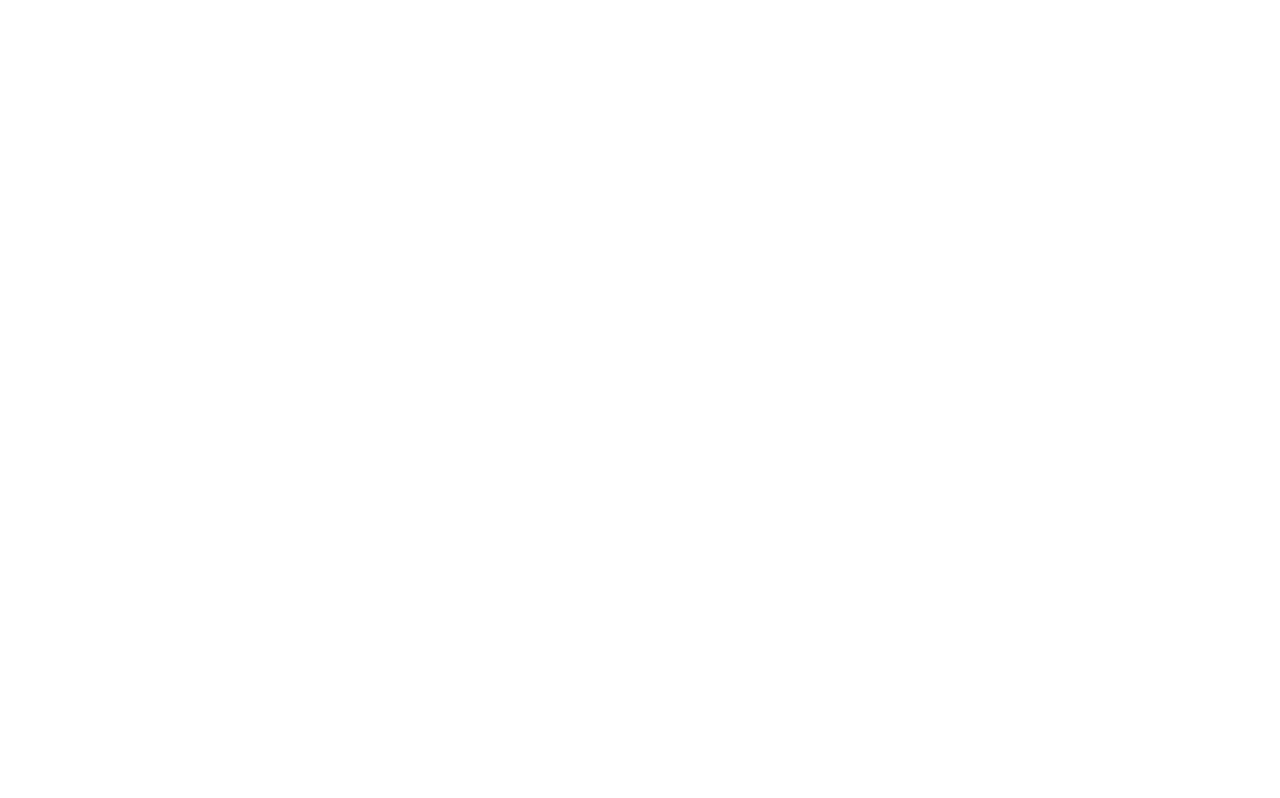
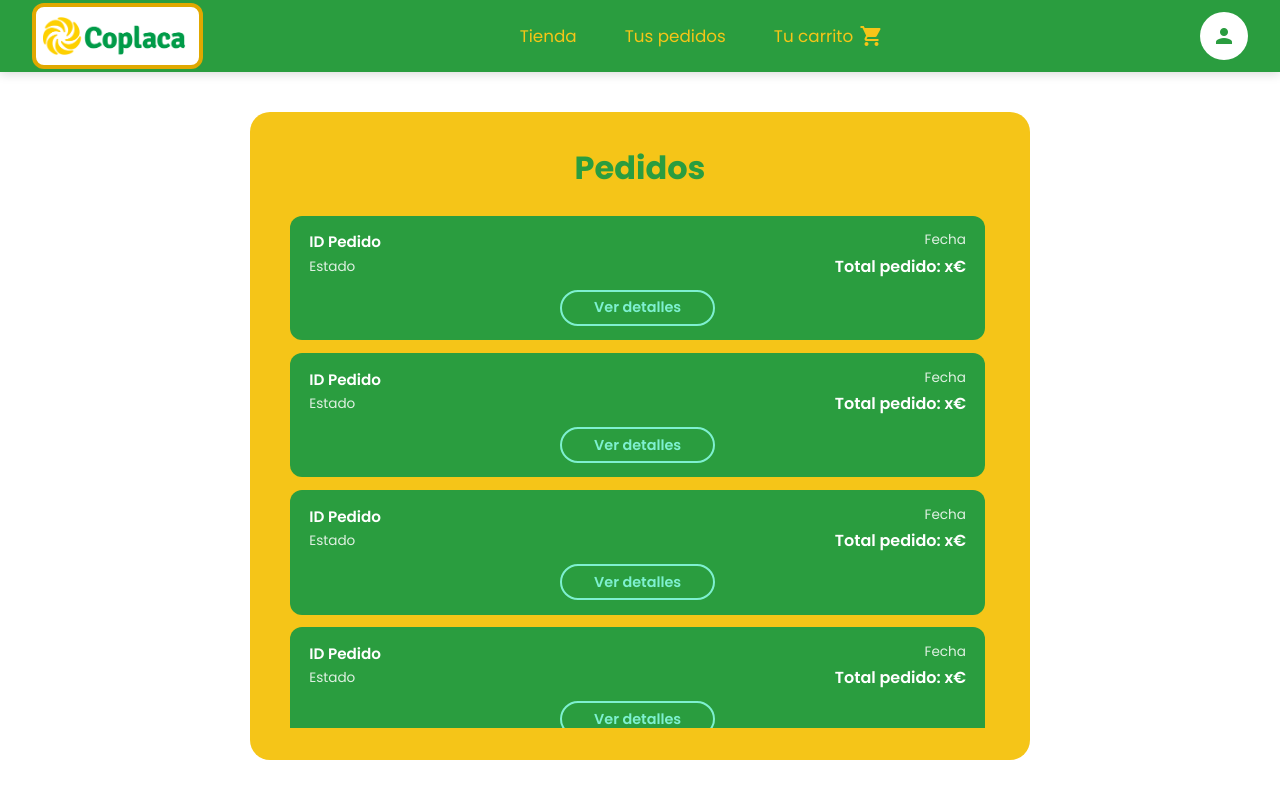
Before and after one commit to olisalesiano/coplaca-web-cliente, an Angular app: page /orders in a window 1280 px wide. Before the commit this address led to /. Built offline with nearby package versions, Linux system fonts and the light colour scheme.

Commit message:
orders:"Primer commit cambios visuales del componente"

```diff
--- a/src/app/app.routes.ts
+++ b/src/app/app.routes.ts
@@ -4,6 +4,7 @@
 import { ourProductsComponent } from './components/our-products/our-products.component';
 import { ProfileComponent } from './components/profile/profile.component';
 import { CartComponent } from './components/cart/cart.component';
+import { OrdersComponent } from './components/orders/orders.component';
 
 export const routes: Routes = [
   { path: 'login', component: LoginComponent },
@@ -12,4 +13,5 @@
   { path: 'our-products', component: ourProductsComponent },
   { path: 'profile', component: ProfileComponent },
   { path: 'cart', component: CartComponent },
+  { path: 'orders', component: OrdersComponent },
 ];
--- /dev/null
+++ b/src/app/components/orders/orders.component.css
@@ -0,0 +1,203 @@
+@import url('https://fonts.googleapis.com/css2?family=Poppins:wght@400;600;700&display=swap');
+
+:host {
+  display: flex;
+  flex-direction: column;
+  width: 100%;
+  min-height: 100vh;
+}
+
+/* ===== NAVBAR ===== */
+.navbar {
+  background-color: #2a9d3f;
+  display: flex;
+  align-items: center;
+  justify-content: space-between;
+  padding: 0 2rem;
+  height: 72px;
+  flex-shrink: 0;
+  position: sticky;
+  top: 0;
+  z-index: 100;
+  box-shadow: 0 2px 10px rgba(0, 0, 0, 0.15);
+}
+
+.navbar-logo {
+  display: flex;
+  align-items: center;
+  cursor: pointer;
+  background: white;
+  border-radius: 12px;
+  border: 4px solid #e0a800;
+  padding: 0.3rem 0.8rem 0.3rem 0.4rem;
+}
+
+.nav-logo-img {
+  width: 144px;
+  height: 48px;
+  object-fit: contain;
+}
+
+.navbar-links {
+  display: flex;
+  gap: 3rem;
+}
+
+.navbar-links a {
+  font-family: 'Poppins', sans-serif;
+  font-size: 1.05rem;
+  font-weight: 500;
+  color: #f5c518;
+  cursor: pointer;
+  display: flex;
+  align-items: center;
+  gap: 0.4rem;
+  transition: color 0.2s;
+  text-decoration: none;
+}
+
+.navbar-links a:hover {
+  color: white;
+}
+
+.profile-btn {
+  background: white;
+  border: none;
+  border-radius: 50%;
+  width: 48px;
+  height: 48px;
+  display: flex;
+  align-items: center;
+  justify-content: center;
+  cursor: pointer;
+  color: #2a9d3f;
+  transition: background 0.2s;
+}
+
+.profile-btn:hover {
+  background: #f0f0f0;
+}
+
+/* ===== MAIN ===== */
+.main-content {
+  flex: 1;
+  background: white;
+  display: flex;
+  justify-content: center;
+  align-items: flex-start;
+  padding: 2.5rem 3rem;
+  font-family: 'Poppins', sans-serif;
+  box-sizing: border-box;
+}
+
+/* ===== ORDERS CARD ===== */
+.orders-card {
+  background-color: #f5c518;
+  border-radius: 20px;
+  padding: 2rem 2.5rem;
+  width: 100%;
+  max-width: 780px;
+  display: flex;
+  flex-direction: column;
+  gap: 1rem;
+  max-height: calc(100vh - 72px - 5rem);
+}
+
+.orders-title {
+  font-size: 2rem;
+  font-weight: 700;
+  color: #2a9d3f;
+  text-align: center;
+  margin: 0 0 0.5rem 0;
+  flex-shrink: 0;
+}
+
+/* ===== SCROLL ===== */
+.orders-scroll {
+  display: flex;
+  flex-direction: column;
+  gap: 0.8rem;
+  overflow-y: auto;
+  padding-right: 0.3rem;
+}
+
+.orders-scroll::-webkit-scrollbar {
+  width: 6px;
+}
+.orders-scroll::-webkit-scrollbar-thumb {
+  background: #2a9d3f;
+  border-radius: 4px;
+}
+
+/* ===== ORDER ITEM ===== */
+.order-item {
+  background-color: #2a9d3f;
+  border-radius: 12px;
+  padding: 0.9rem 1.2rem;
+  display: flex;
+  flex-direction: column;
+  gap: 0.7rem;
+}
+
+.order-row {
+  display: flex;
+  justify-content: space-between;
+  align-items: flex-start;
+}
+
+.order-left {
+  display: flex;
+  flex-direction: column;
+  gap: 0.2rem;
+}
+
+.order-id {
+  font-size: 0.95rem;
+  font-weight: 600;
+  color: white;
+}
+
+.order-estado {
+  font-size: 0.85rem;
+  color: rgba(255, 255, 255, 0.85);
+}
+
+.order-right {
+  display: flex;
+  flex-direction: column;
+  align-items: flex-end;
+  gap: 0.2rem;
+}
+
+.order-fecha {
+  font-size: 0.85rem;
+  color: rgba(255, 255, 255, 0.85);
+}
+
+.order-total {
+  font-size: 1rem;
+  font-weight: 600;
+  color: white;
+}
+
+/* ===== BUTTON ===== */
+.btn-detalles {
+  align-self: center;
+  background: transparent;
+  border: 2px solid #7ef0d0;
+  border-radius: 30px;
+  padding: 0.35rem 2rem;
+  font-family: 'Poppins', sans-serif;
+  font-size: 0.9rem;
+  font-weight: 600;
+  color: #7ef0d0;
+  cursor: pointer;
+  transition:
+    background 0.2s,
+    color 0.2s;
+}
+
+.btn-detalles:hover {
+  background: #7ef0d0;
+  color: #1a5e28;
+}
--- /dev/null
+++ b/src/app/components/orders/orders.component.html
@@ -0,0 +1,45 @@
+<link href="https://fonts.googleapis.com/icon?family=Material+Icons" rel="stylesheet" />
+<!-- NAVBAR -->
+<nav class="navbar">
+  <div class="navbar-logo" (click)="goToShop()">
+    <img src="/assets/logo/logo-coplaca-apaisado.png" alt="Coplaca logo" class="nav-logo-img" />
+  </div>
+
+  <div class="navbar-links">
+    <a (click)="goToShop()">Tienda</a>
+    <a (click)="goToOrders()">Tus pedidos</a>
+    <a (click)="goToCart()">
+      Tu carrito
+      <mat-icon>shopping_cart</mat-icon>
+    </a>
+  </div>
+
+  <button class="profile-btn" (click)="goToProfile()">
+    <mat-icon>person</mat-icon>
+  </button>
+</nav>
+
+<!-- MAIN -->
+<main class="main-content">
+  <div class="orders-card">
+    <h2 class="orders-title">Pedidos</h2>
+
+    <div class="orders-scroll">
+      <!-- HARDCODEADO -->
+      <div class="order-item" *ngFor="let p of pedidos">
+        <div class="order-row">
+          <div class="order-left">
+            <span class="order-id">{{ p.id }}</span>
+            <span class="order-estado">{{ p.estado }}</span>
+          </div>
+          <div class="order-right">
+            <span class="order-fecha">{{ p.fecha }}</span>
+            <span class="order-total">Total pedido: {{ p.total }}</span>
+          </div>
+        </div>
+        <button class="btn-detalles" (click)="verDetalles(p)">Ver detalles</button>
+      </div>
+      <!-- /HARDCODEADO -->
+    </div>
+  </div>
+</main>
--- /dev/null
+++ b/src/app/components/orders/orders.component.ts
@@ -0,0 +1,41 @@
+import { Component } from '@angular/core';
+import { CommonModule } from '@angular/common';
+import { Router } from '@angular/router';
+import { MatIcon } from '@angular/material/icon';
+
+@Component({
+  selector: 'app-orders',
+  standalone: true,
+  imports: [CommonModule, MatIcon],
+  templateUrl: './orders.component.html',
+  styleUrls: ['./orders.component.css'],
+})
+export class OrdersComponent {
+  // HARDCODEADO
+  pedidos = [
+    { id: 'ID Pedido', estado: 'Estado', fecha: 'Fecha', total: 'x€' },
+    { id: 'ID Pedido', estado: 'Estado', fecha: 'Fecha', total: 'x€' },
+    { id: 'ID Pedido', estado: 'Estado', fecha: 'Fecha', total: 'x€' },
+    { id: 'ID Pedido', estado: 'Estado', fecha: 'Fecha', total: 'x€' },
+    { id: 'ID Pedido', estado: 'Estado', fecha: 'Fecha', total: 'x€' },
+  ];
+  // /HARDCODEADO
+
+  constructor(private router: Router) {}
+
+  goToShop(): void {
+    this.router.navigate(['/our-products']);
+  }
+  goToOrders(): void {
+    this.router.navigate(['/orders']);
+  }
+  goToCart(): void {
+    this.router.navigate(['/cart']);
+  }
+  goToProfile(): void {
+    this.router.navigate(['/profile']);
+  }
+  verDetalles(pedido: any): void {
+    /* implementar */
+  }
+}
--- a/src/app/components/orders/orders.html
+++ /dev/null
@@ -1 +0,0 @@
-<p>orders works!</p>
```
Also changed, not shown: src/app/components/orders/orders.ts (deleted, +0 -11 lines), src/app/components/orders/orders.css (deleted), 1 other file (tests, documents, lock files or other folders).
